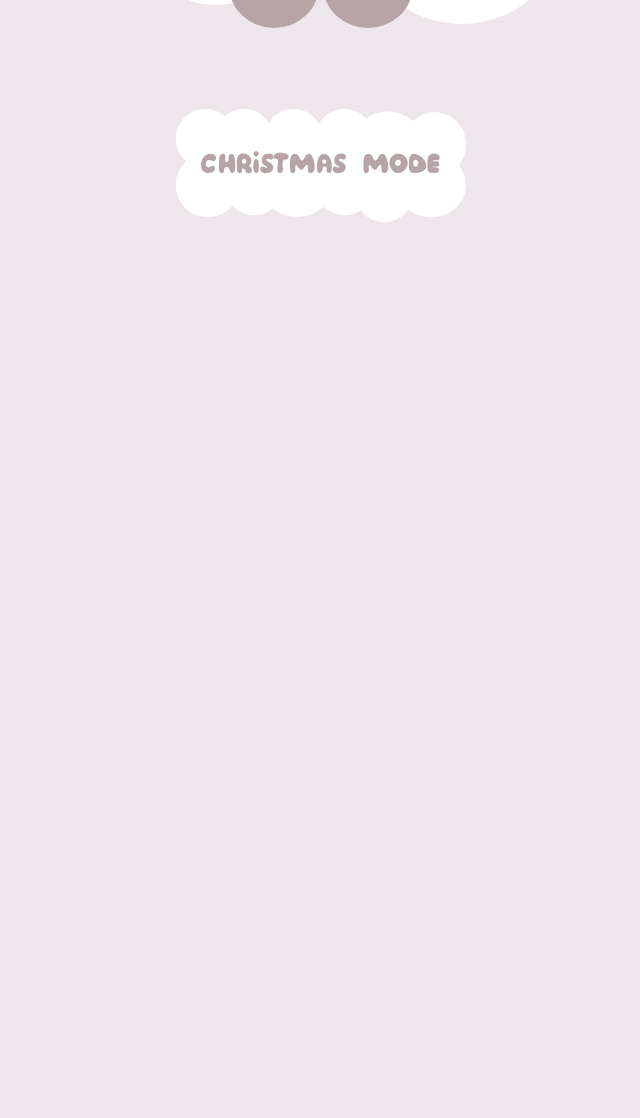
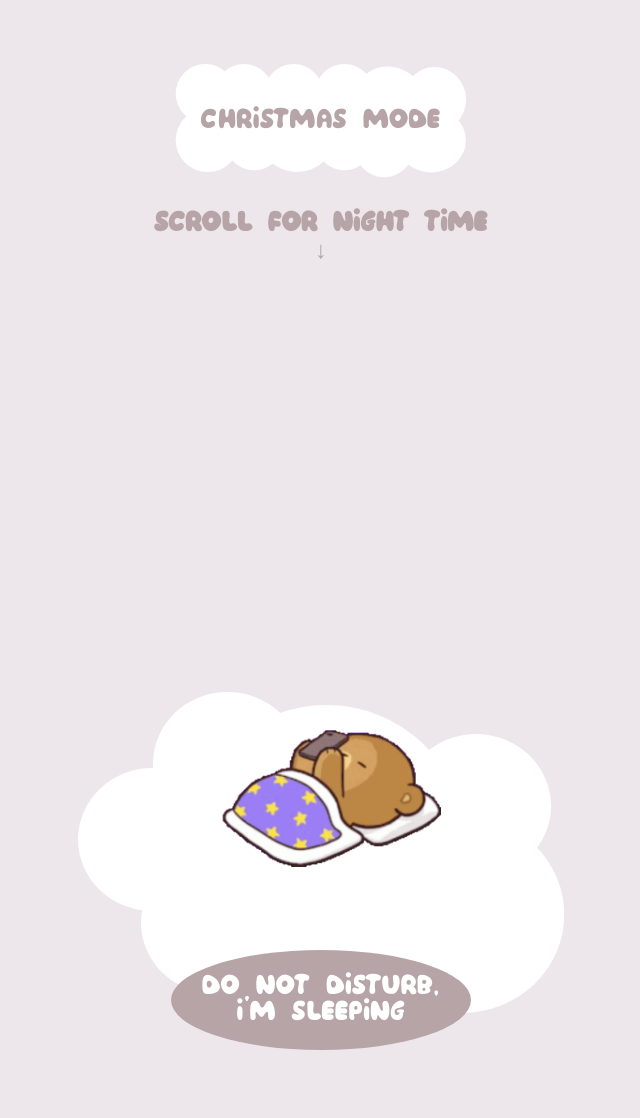
Before and after one commit to amandaprintz/Bear-with-me, a plain HTML site: page index.html in a window 1280 px wide. Shown: the part 563-1681 px from the top of the page, without its empty margins (319-959 px from the left). Before the commit the page ends 800 px from the top, so only its background shows below. Drawn offline with Linux system fonts and the light colour scheme.

Commit message:
Sleep mode

```diff
--- a/index.html
+++ b/index.html
@@ -10,7 +10,7 @@
   </head>
   <body>
     <div class="box">
-      <div class="cursor">🐻</div>
+      <div class="cursor">🐻 </div>
 
       <div class="container-snow"></div>
 
@@ -36,6 +36,36 @@
           CHRISTMAS MODE
         </button>
       </section>
+
+      <h3>
+        Scroll for night time <br />
+        ↓
+      </h3>
+
+      <!-- sleep mode -->
+
+
+      <h2>BEAR WITH ME</h2>
+
+      <section class="slideshow-container">
+        <img class="fluffy-cloud" src="images/whitecloud.svg" />
+
+        <div class="slider">
+          <div class="img-box">
+            <img src="images/drop.gif" class="slider-img" />
+          </div>
+
+            <button class="dont-disturb">Do not disturb, I'm sleeping</button>
+
+          </div>
+        </div>
+      </section>
+
+      <section class="start-snow">
+        <button aria-label="start falling snow" class="lets-snow">
+          CHRISTMAS MODE
+        </button>
+      </section>
     </div>
 
     <script src="index.js"></script>
--- a/index.js
+++ b/index.js
@@ -93,3 +93,14 @@ function createSnow() {
   }
 }
 createSnow();
+
+/* night mode */
+
+function changeBackground() {
+  if (window.scrollY > window.innerHeight / 2) {
+    document.body.classList.add('night-time');
+  } else {
+    document.body.classList.remove('night-time');
+  }
+}
+window.addEventListener('scroll', changeBackground);
--- a/style.css
+++ b/style.css
@@ -27,6 +27,7 @@ body {
   background-color: var(--bg-color);
   margin: 0;
   padding: 0;
+  overflow-x: hidden;
 }
 
 h1 {
@@ -37,9 +38,25 @@ h1 {
   margin-top: 110px;
 }
 
+h2 {
+  font-family: 'Montel';
+  text-align: center;
+  color: var(--bg-color);
+  font-size: 39px;
+  margin-top: 110px;
+}
+
+h3 {
+  font-family: 'Montel';
+  text-align: center;
+  color: rgb(182, 164, 167);
+  font-size: 24px;
+  margin-top: 200px;
+}
+
 .box {
   width: 100vw;
-  height: 100vh;
+  height: 100%;
 }
 
 .cursor {
@@ -89,6 +106,24 @@ h1 {
   background-color: rgb(221, 201, 201);
 }
 
+.night-time {
+  background-color: rgb(18, 18, 70);
+}
+
+.dont-disturb {
+  border: none;
+  outline: none;
+  border-radius: 50%;
+  height: 100px;
+  width: 300px;
+  margin-top: 50px;
+  background-color: rgb(182, 164, 167);
+  font-size: 24px;
+  color: white;
+  font-family: 'Montel';
+  cursor: pointer;
+}
+
 @media screen and (min-width: 768px) {
   h1 {
     font-size: 80px;
@@ -111,7 +146,21 @@ h1 {
     margin-top: 30px;
   }
 
+  h2 {
+    font-size: 129px;
+    margin-top: 200px;
+  }
+
+  h3 {
+    font-size: 24px;
+    margin-top: 130px;
+  }
+
   .slideshow-container img {
     margin-top: -20px;
   }
+
+  .cursor {
+    position: absolute;
+  }
 }
```
Also changed, not shown: 1 other file.
